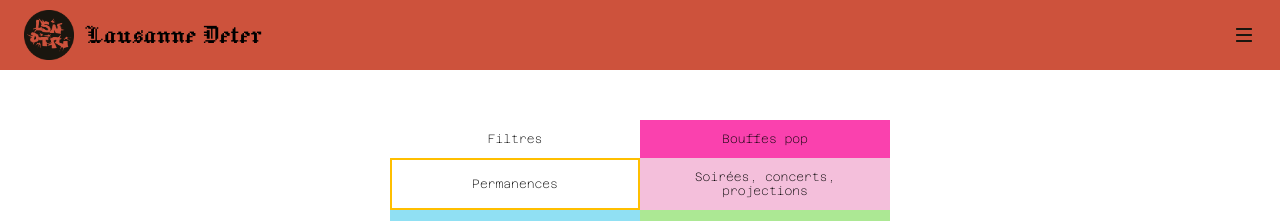
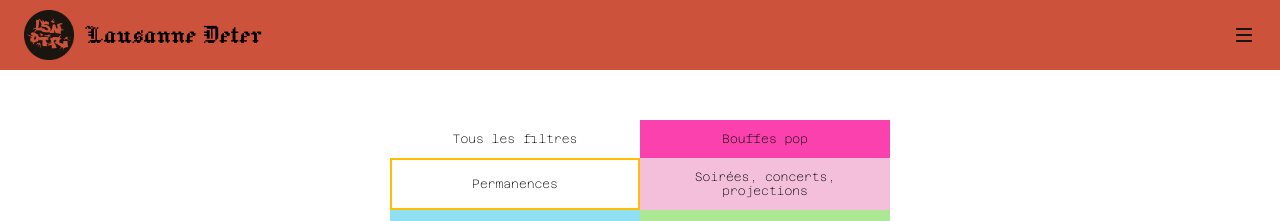
Before and after one commit to lausannedeter/lausannedeter, a Nuxt app: page /calendrier in a window 1280 px wide. Shown: the top 221 px of the page. Built offline with nearby package versions, Linux system fonts and the light colour scheme.

Commit message:
Added everyFiltertoggle logic to filter container

```diff
--- a/components/CalendarFiltersContainer.vue
+++ b/components/CalendarFiltersContainer.vue
@@ -13,7 +13,7 @@ const props = defineProps({
 
 <template>
     <div class="filters-container">
-        <div class="filter-button deselect" style="border: 2px solid white" @click="$emit('deselectAllFilters')"><span>Filtres</span></div>
+        <div class="filter-button deselect" style="border: 2px solid white" @click="$emit('toggleAllFilters')"><span>Tous les filtres</span></div>
         <div v-for="(category, index) in categories" :key="category.id" class="filter-button" :class="{unselected: activeFilters.includes(category.id)}"
             :style="{ backgroundColor: category.color, border: `2px solid ${category.color}` }"
             @click="$emit('toggleFilters', category.id)">
--- a/pages/calendrier/index.vue
+++ b/pages/calendrier/index.vue
@@ -23,8 +23,14 @@ function toggleFilters(category) {
     }
 }
 
-function deselectAllFilters() {
-    activeFilters.value = []
+function toggleAllFilters() {
+    if (activeFilters.value.length == 0) {
+        categories.forEach(cat => {
+            activeFilters.value.push(cat.id)
+        })
+    } else {
+        activeFilters.value = []
+    }
 }
 
 const filteredEvents = computed(() => {
@@ -46,7 +52,7 @@ const eventsByMonth = computed(() =>
 <template>
     <section class="calendar-page">
         <CalendarFiltersContainer :categories="categories" :activeFilters="activeFilters"
-            @toggle-filters="toggleFilters" @deselect-all-filters="deselectAllFilters"></CalendarFiltersContainer>
+            @toggle-filters="toggleFilters" @toggle-all-filters="toggleAllFilters"></CalendarFiltersContainer>
 
         <CalendarMonthContainer v-for="month in months" :key="month.toISOString()"
             :month-events="eventsByMonth[`${month.getFullYear()}-${month.getMonth()}`] || []" :month-name="month"
```
